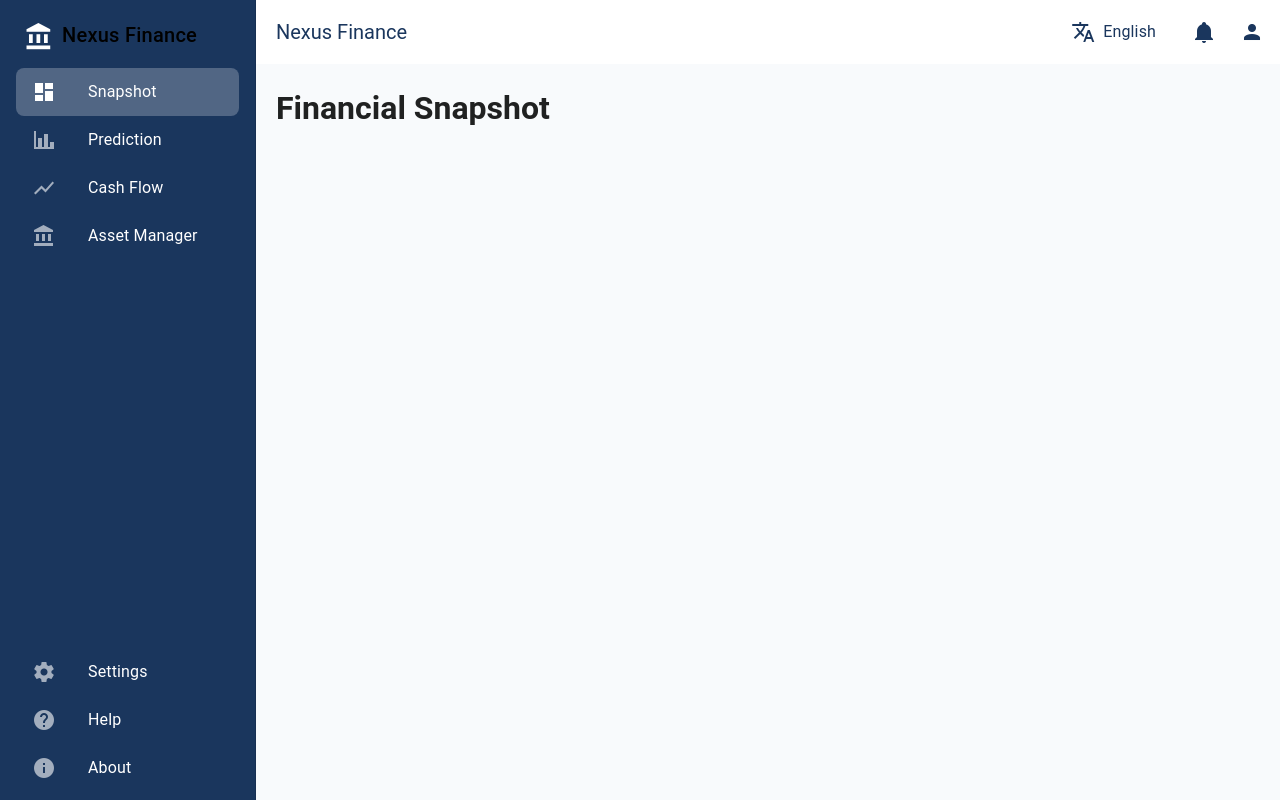
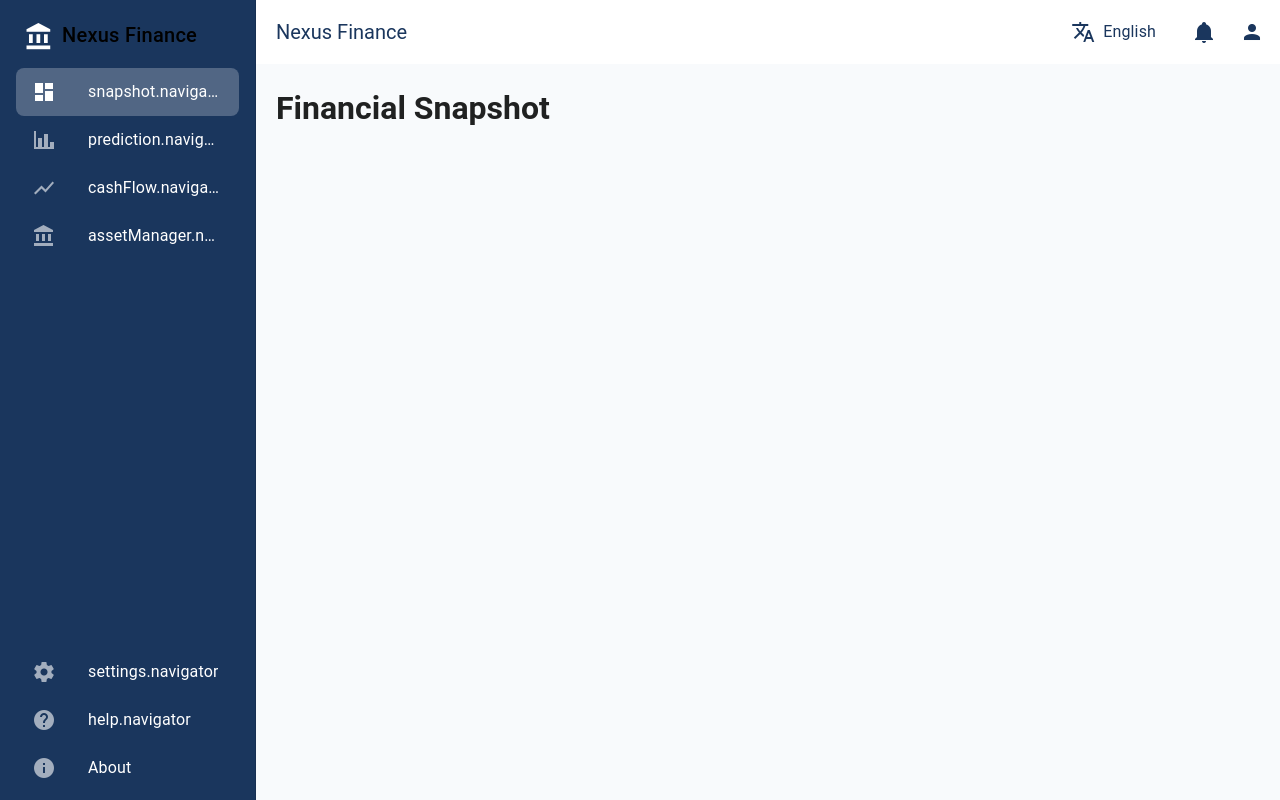
Before and after one commit to tsai1247/Flownetix, a Vue app: page /nexus-finance/snapshot in a window 1280 px wide. Built offline with nearby package versions, Linux system fonts and the light colour scheme; a small style sheet from the web is missing.

Commit message:
fix: update route values to include navigator suffix for consistency

```diff
--- a/src/App.vue
+++ b/src/App.vue
@@ -88,22 +88,22 @@
 
   const routeInfo = ref([
     {
-      value: 'snapshot',
+      value: 'snapshot.navigator',
       icon: 'mdi-view-dashboard',
       path: '/snapshot',
     },
     {
-      value: 'prediction',
+      value: 'prediction.navigator',
       icon: 'mdi-chart-bar',
       path: '/prediction',
     },
     {
-      value: 'cashFlow',
+      value: 'cashFlow.navigator',
       icon: 'mdi-chart-line-variant',
       path: '/cash-flow',
     },
     {
-      value: 'assetManager',
+      value: 'assetManager.navigator',
       icon: 'mdi-bank',
       path: '/asset-manager',
     },
@@ -111,12 +111,12 @@
 
   const preferenceInfo = ref([
     {
-      value: 'settings',
+      value: 'settings.navigator',
       icon: 'mdi-cog',
       path: '/settings',
     },
     {
-      value: 'help',
+      value: 'help.navigator',
       icon: 'mdi-help-circle',
       path: '/help',
     },
```
